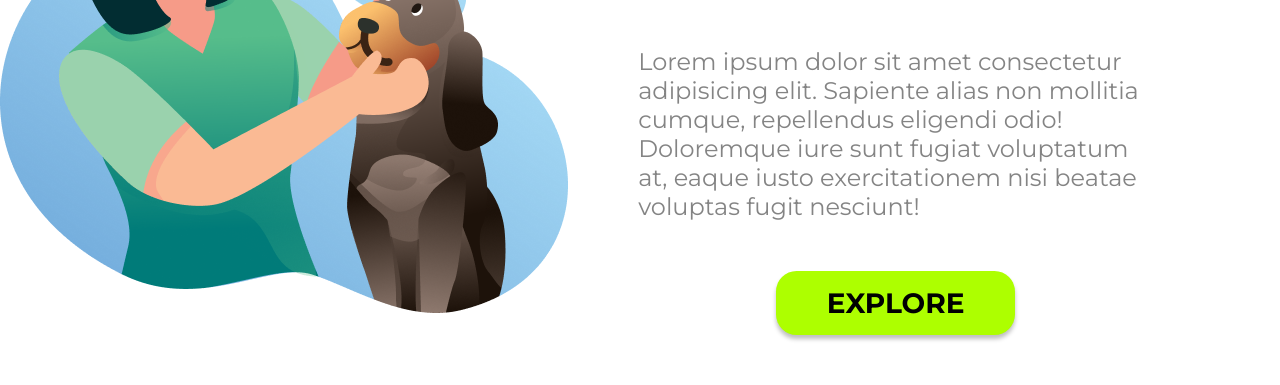
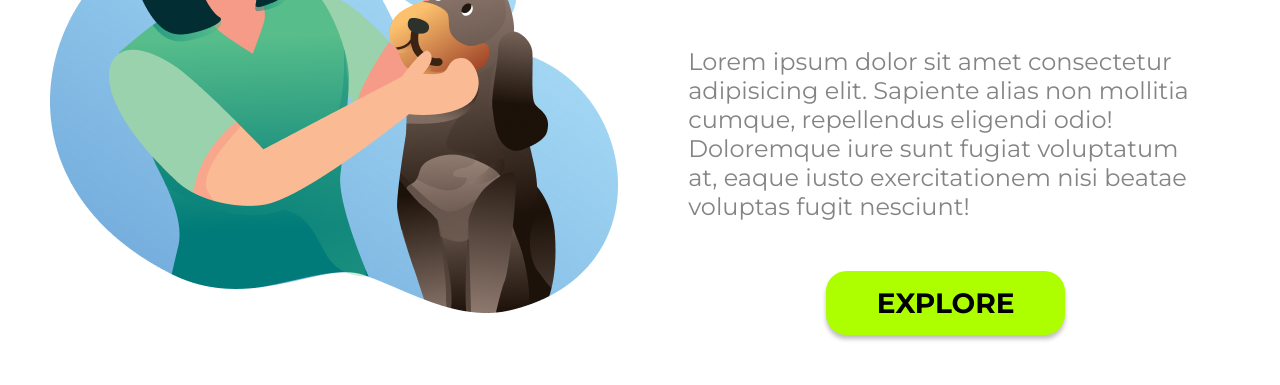
Before and after one commit to lbastoss/PROJETO-WE-CARE, a plain HTML site: page index.html in a window 1280 px wide. Shown: the part 481-866 px from the top of the page. Drawn offline with Linux system fonts and the light colour scheme.

Commit message:
changing margin of the image and name class

```diff
--- a/index.html
+++ b/index.html
@@ -23,7 +23,7 @@
 
 <body>
     <main>
-        <img class="foto.dog" src="./assets/Illustration 2.png" alt=" woman-with-dog">
+        <img class="foto-dog" src="./assets/Illustration 2.png" alt=" woman-with-dog">
 
         <div>
 
--- a/styles.css
+++ b/styles.css
@@ -61,11 +61,11 @@ div {
 
 }
 
-.foto.dog {
+.foto-dog {
     width: 568px;
     height: 500px;
     display: inline-block;
-    margin-left: 125px;
+    margin-left: 50px;
 
 }
 
```
